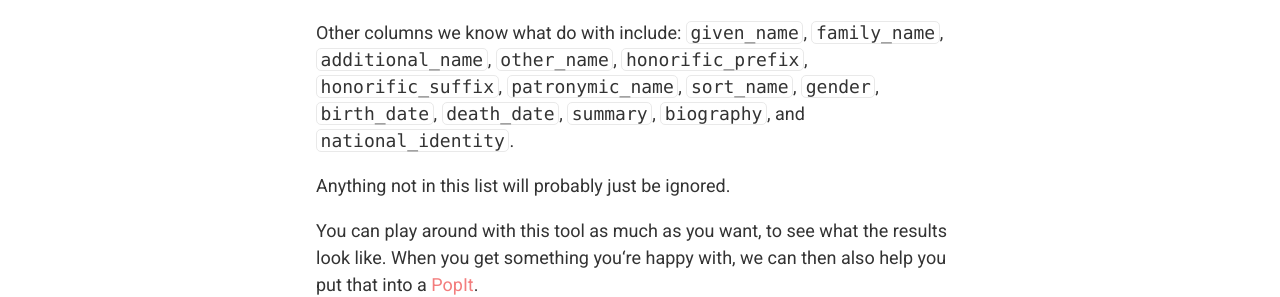
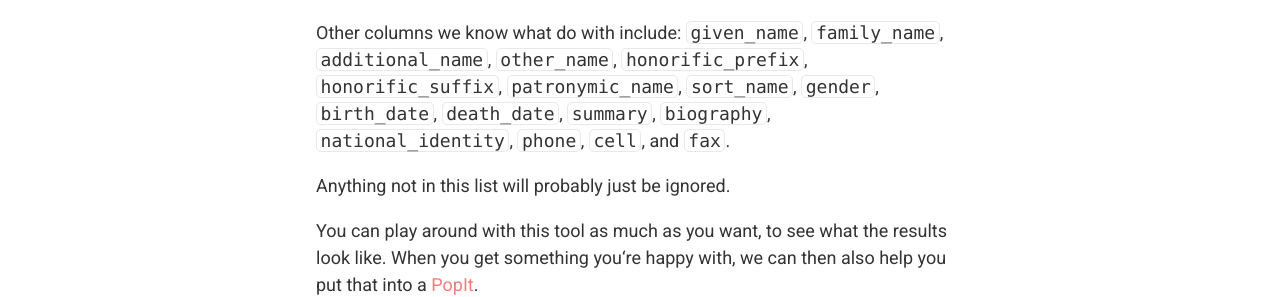
Before and after one commit to everypolitician/everypolitician, a Jekyll site: the page built from upload.md, in a window 1280 px wide. Shown: the part 1070-1367 px from the top of the page. Built offline with Jekyll 4.4.1, drawn with Linux system fonts in a browser that asks for light colours.

Commit message:
Document new contact fields
the converter now accepts phone, cell, and fax.

```diff
--- a/upload.md
+++ b/upload.md
@@ -52,8 +52,9 @@ permalink: /upload/
     <code>honorific_prefix</code>, <code>honorific_suffix</code>,
     <code>patronymic_name</code>, <code>sort_name</code>,
     <code>gender</code>, <code>birth_date</code>, <code>death_date</code>,
-    <code>summary</code>, <code>biography</code>, and
-    <code>national_identity</code>. </p>
+    <code>summary</code>, <code>biography</code>,
+    <code>national_identity</code>, <code>phone</code>,
+    <code>cell</code>, and <code>fax</code>.
 
     <p>Anything not in this list will probably just be ignored.</p>
 
```
Also changed, not shown: about.md (+9 -4 lines).
